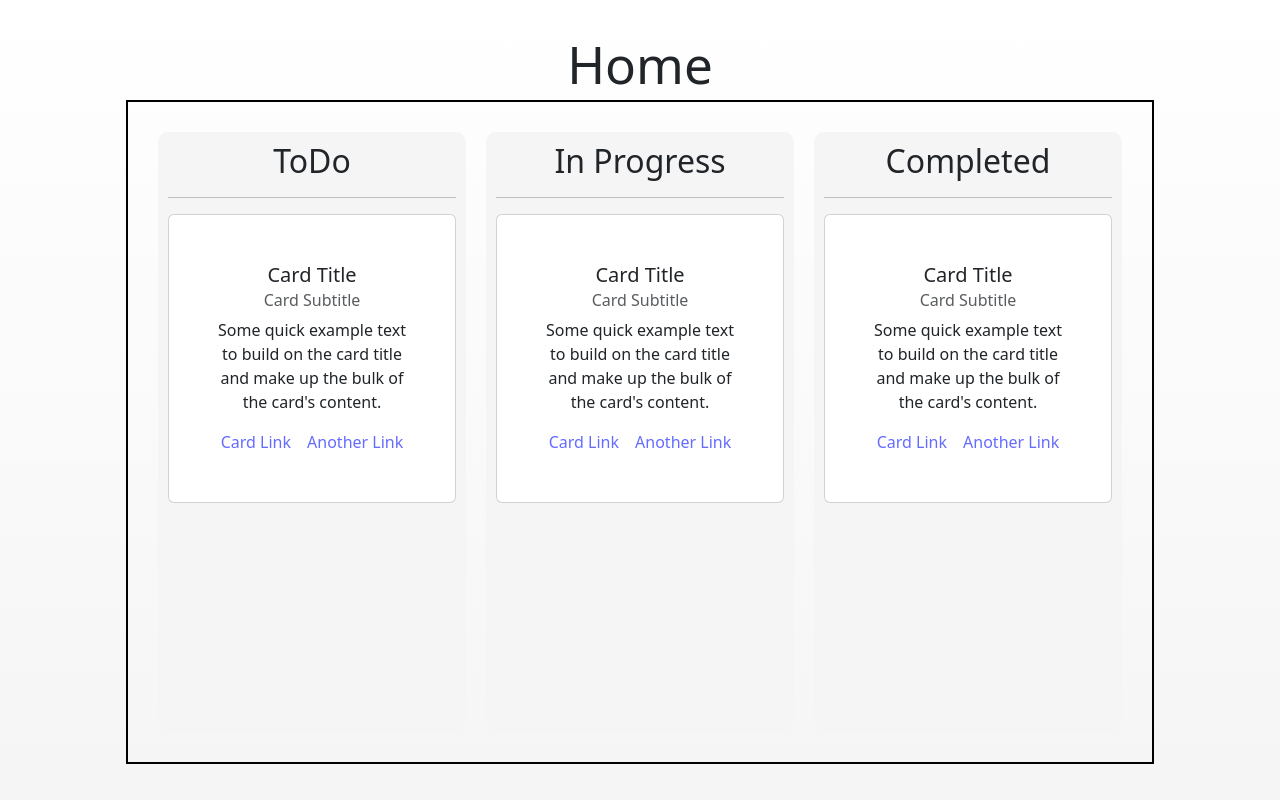
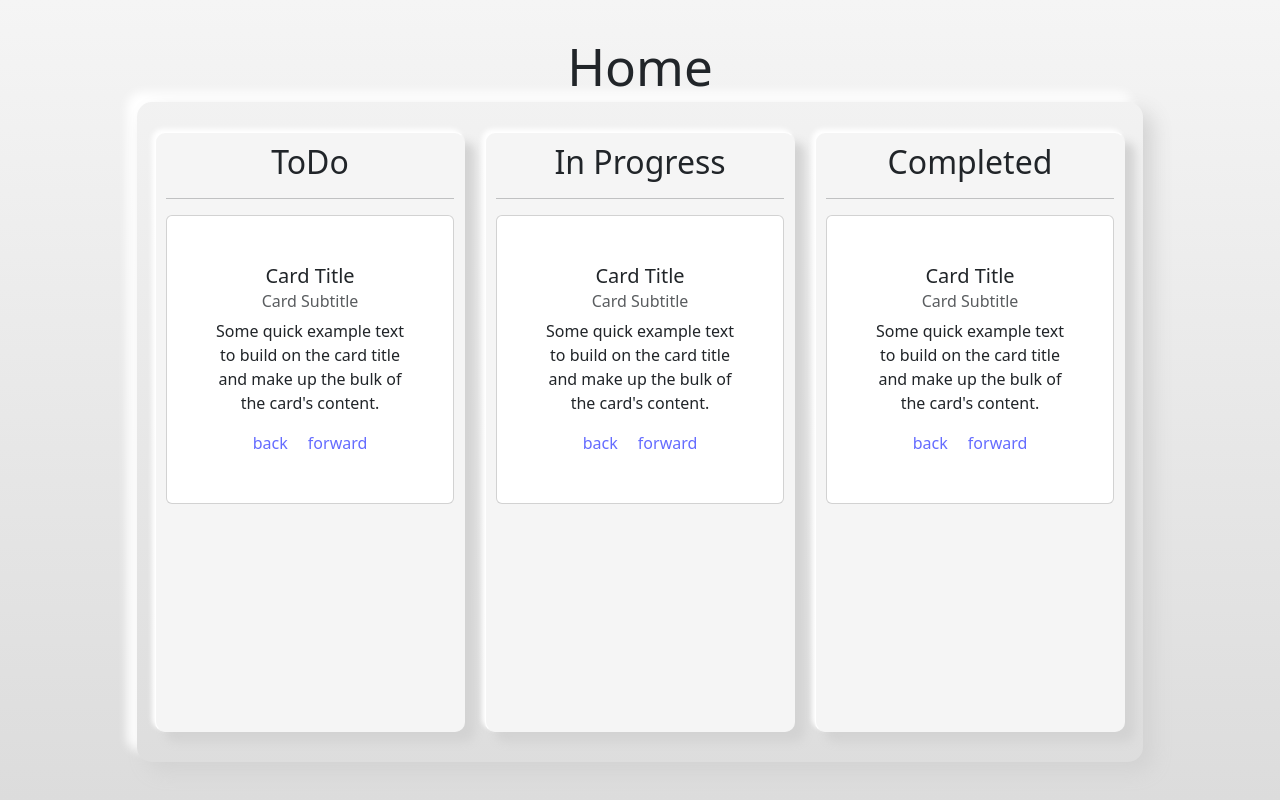
Before and after one commit to OscarHealyATU/Data-Rep-Kanban-App, a React (Vite) app in the folder my-kanban-app/: page / in a window 1280 px wide. Built offline with nearby package versions, Linux system fonts and the light colour scheme.

Commit message:
updated style and cahnged div to react bootstrap row / column structure

```diff
--- a/my-kanban-app/src/components/Board.css
+++ b/my-kanban-app/src/components/Board.css
@@ -1,3 +1,3 @@
 body{
-    background: linear-gradient(white,whitesmoke);
+    background: linear-gradient(whitesmoke,Gainsboro);
 }
--- a/my-kanban-app/src/components/Board.jsx
+++ b/my-kanban-app/src/components/Board.jsx
@@ -1,23 +1,25 @@
+import { Container, Row, Col } from 'react-bootstrap';
 import './Board.css'
 import KanbanCol from './KanbanCol';
 import Header from './Header';
 export default function Board() {
     return (
         <>
-        <div className="Header">
-            <Header pageName="Home"/>
-        </div>
-         <div className='col-container'>
-            <div className="todo-col">
-                <KanbanCol title="ToDo" />
-            </div>
-            <div className="inProg-col">
-                <KanbanCol  title="In Progress" />
-            </div>
-            <div className="complete-col">
-                <KanbanCol  title="Completed" />
-            </div>
-        </div>
+            <Header pageName="Home" className="header" />
+
+            <Container className='col-container'>
+                <Row>
+                    <Col className="todo-col">
+                        <KanbanCol title="ToDo" />
+                    </Col>
+                    <Col className="inProg-col">
+                        <KanbanCol title="In Progress" />
+                    </Col>
+                    <Col className="complete-col">
+                        <KanbanCol title="Completed" />
+                    </Col>
+                </Row>
+            </Container>
         </>
 
 
--- a/my-kanban-app/src/components/KanbanCol.css
+++ b/my-kanban-app/src/components/KanbanCol.css
@@ -1,6 +1,6 @@
 .col-container{
-   display: flex;
-   border: 2px solid black;
+   border-radius: 15px;
+   box-shadow: 10px 10px 20px lightgrey,-10px -10px 10px white;
    padding: 20px;
 }
 .todo-col,.inProg-col, .complete-col{
@@ -8,5 +8,10 @@
     margin: 10px;
     padding: 10px;
     background-color: whitesmoke;
+    border-top: 1px solid white;
+    border-left: 1px solid white;
+    border-bottom: 1px solid whitesmoke;
+    border-right: 1px solid whitesmoke;
+    box-shadow: 10px 10px 10px lightgrey,-3px -3px 5px white;
     border-radius: 10px;
 }
--- a/my-kanban-app/src/components/TaskCard.jsx
+++ b/my-kanban-app/src/components/TaskCard.jsx
@@ -10,8 +10,8 @@ export default function TaskCard() {
           Some quick example text to build on the card title and make up the
           bulk of the card's content.
         </Card.Text>
-        <Card.Link href="#">Card Link</Card.Link>
-        <Card.Link href="#">Another Link</Card.Link>
+        <Card.Link href="#"> back</Card.Link>
+        <Card.Link href="#"> forward</Card.Link>
       </Card.Body>
     </Card>
         </div>
```
